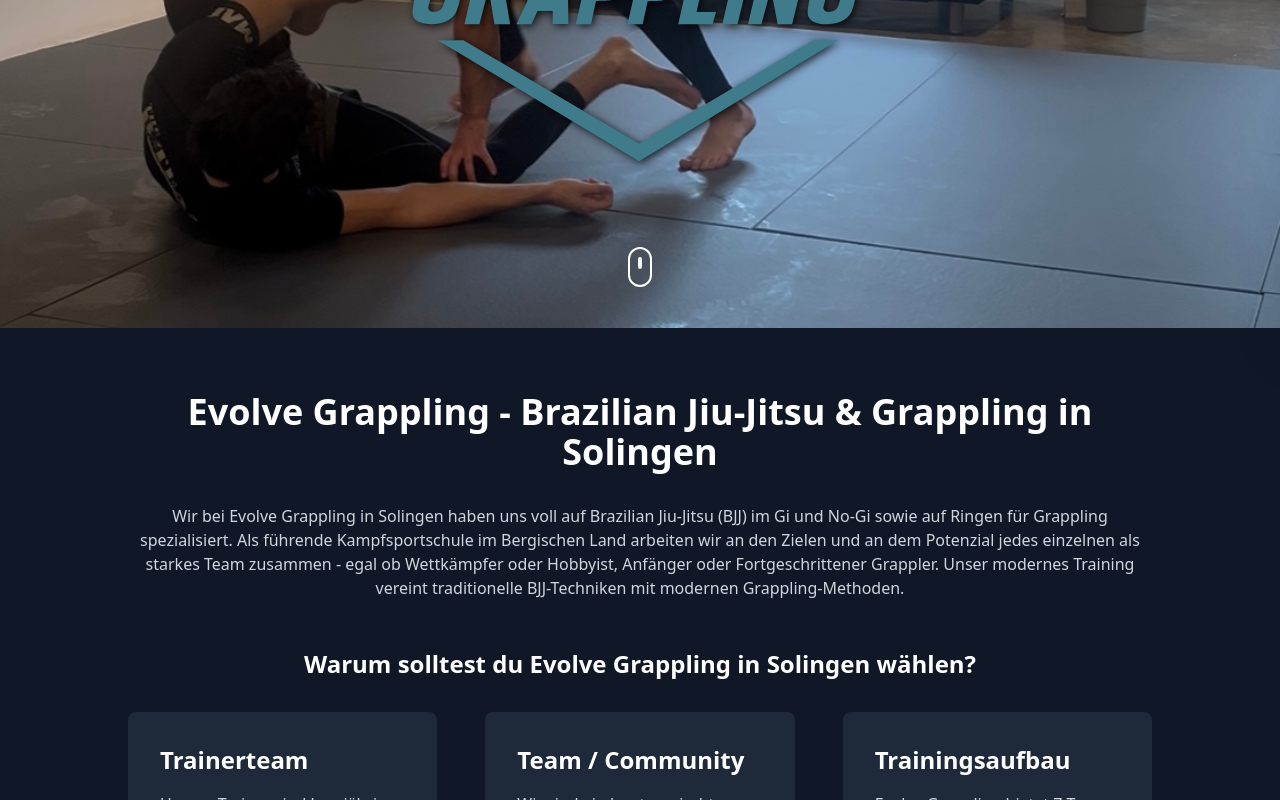
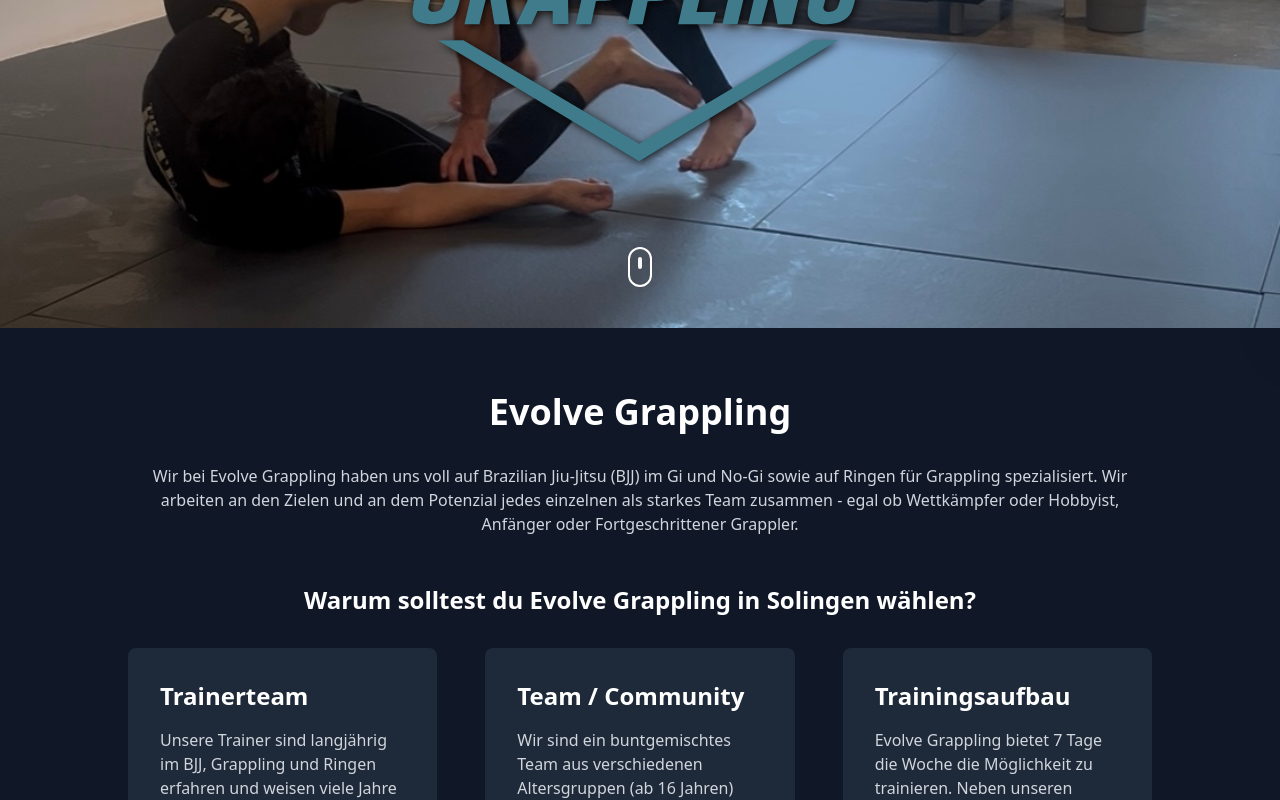
Before and after one commit to eugen1763/evolvegrappling, a SvelteKit app: page / in a window 1280 px wide. Shown: the part 472-1272 px from the top of the page. Built offline with nearby package versions, Linux system fonts and the light colour scheme.

Commit message:
Update content and SEO: simplify text, adjust email and URLs to evolvegrappling.de

```diff
--- a/src/routes/+layout.svelte
+++ b/src/routes/+layout.svelte
@@ -58,7 +58,7 @@
     <meta name="keywords" content={pageKeywords} />
     <meta name="author" content="Evolve Grappling Solingen" />
     <meta name="robots" content="index, follow" />
-    <link rel="canonical" href="https://evolve-grappling.de{page.url.pathname}" />
+    <link rel="canonical" href="https://evolvegrappling.de{page.url.pathname}" />
 
     <!-- Favicon -->
     <link rel="icon" href={favicon}/>
@@ -67,10 +67,10 @@
     <meta property="og:title" content={pageTitle} />
     <meta property="og:description" content={pageDescription} />
     <meta property="og:type" content="website" />
-    <meta property="og:url" content="https://evolve-grappling.de{page.url.pathname}" />
+    <meta property="og:url" content="https://evolvegrappling.de{page.url.pathname}" />
     <meta property="og:site_name" content="Evolve Grappling Solingen" />
     <meta property="og:locale" content="de_DE" />
-    <meta property="og:image" content="https://evolve-grappling.de/og-image.jpg" />
+    <meta property="og:image" content="https://evolvegrappling.de/og-image.jpg" />
     <meta property="og:image:width" content="1200" />
     <meta property="og:image:height" content="630" />
     <meta property="og:image:alt" content="Evolve Grappling Solingen - Brazilian Jiu-Jitsu Training" />
@@ -79,7 +79,7 @@
     <meta name="twitter:card" content="summary_large_image" />
     <meta name="twitter:title" content={pageTitle} />
     <meta name="twitter:description" content={pageDescription} />
-    <meta name="twitter:image" content="https://evolve-grappling.de/og-image.jpg" />
+    <meta name="twitter:image" content="https://evolvegrappling.de/og-image.jpg" />
     <meta name="twitter:image:alt" content="Evolve Grappling Solingen - Brazilian Jiu-Jitsu Training" />
 
     <!-- Local Business Structured Data -->
@@ -90,9 +90,9 @@
         "@type": "SportsClub",
         "name": "Evolve Grappling",
         "description": "Brazilian Jiu-Jitsu und Grappling Training in Solingen",
-        "url": "https://evolve-grappling.de",
-        "logo": "https://evolve-grappling.de/logo.png",
-        "image": "https://evolve-grappling.de/og-image.jpg",
+        "url": "https://evolvegrappling.de",
+        "logo": "https://evolvegrappling.de/logo.png",
+        "image": "https://evolvegrappling.de/og-image.jpg",
         "address": {
             "@type": "PostalAddress",
             "streetAddress": "Talblick 5a",
@@ -103,7 +103,7 @@
         "contactPoint": {
             "@type": "ContactPoint",
             "telephone": "+49-1573-5412788",
-            "email": "info@evolve-grappling.de",
+            "email": "info@evolvegrappling.de",
             "contactType": "customer service"
         },
         "geo": {
--- a/src/routes/+page.svelte
+++ b/src/routes/+page.svelte
@@ -49,15 +49,15 @@
     <div class="container mx-auto px-6 py-16">
       <article class="max-w-5xl mx-auto">
         <h1 class="text-4xl font-bold text-white mb-8 text-center scroll-animate fade-in-up">
-          Evolve Grappling - Brazilian Jiu-Jitsu & Grappling in Solingen
+          Evolve Grappling
         </h1>
 
         <div class="text-gray-300 text-center mb-12 scroll-animate fade-in-up delay-200">
-          Wir bei Evolve Grappling in Solingen haben uns voll auf Brazilian Jiu-Jitsu (BJJ) im
+          Wir bei Evolve Grappling haben uns voll auf Brazilian Jiu-Jitsu (BJJ) im
           Gi und No-Gi sowie auf Ringen für Grappling spezialisiert.
-          Als führende Kampfsportschule im Bergischen Land arbeiten wir an den Zielen und an dem Potenzial jedes einzelnen als
+          Wir arbeiten an den Zielen und an dem Potenzial jedes einzelnen als
           starkes Team zusammen - egal ob Wettkämpfer oder Hobbyist,
-          Anfänger oder Fortgeschrittener Grappler. Unser modernes Training vereint traditionelle BJJ-Techniken mit modernen Grappling-Methoden.
+          Anfänger oder Fortgeschrittener Grappler.
         </div>
 
         <h2 class="text-2xl font-bold text-white mb-8 text-center scroll-animate fade-in-up">
--- a/src/routes/impressum/+page.svelte
+++ b/src/routes/impressum/+page.svelte
@@ -43,7 +43,7 @@
               <h3 class="text-xl font-semibold text-white mb-2">Kontakt</h3>
               <p>
                 Telefon: +49 (0) 1573 5412788<br>
-                E-Mail: info@evolve-grappling.de
+                E-Mail: info@evolvegrappling.de
               </p>
             </div>
           </div>
```
